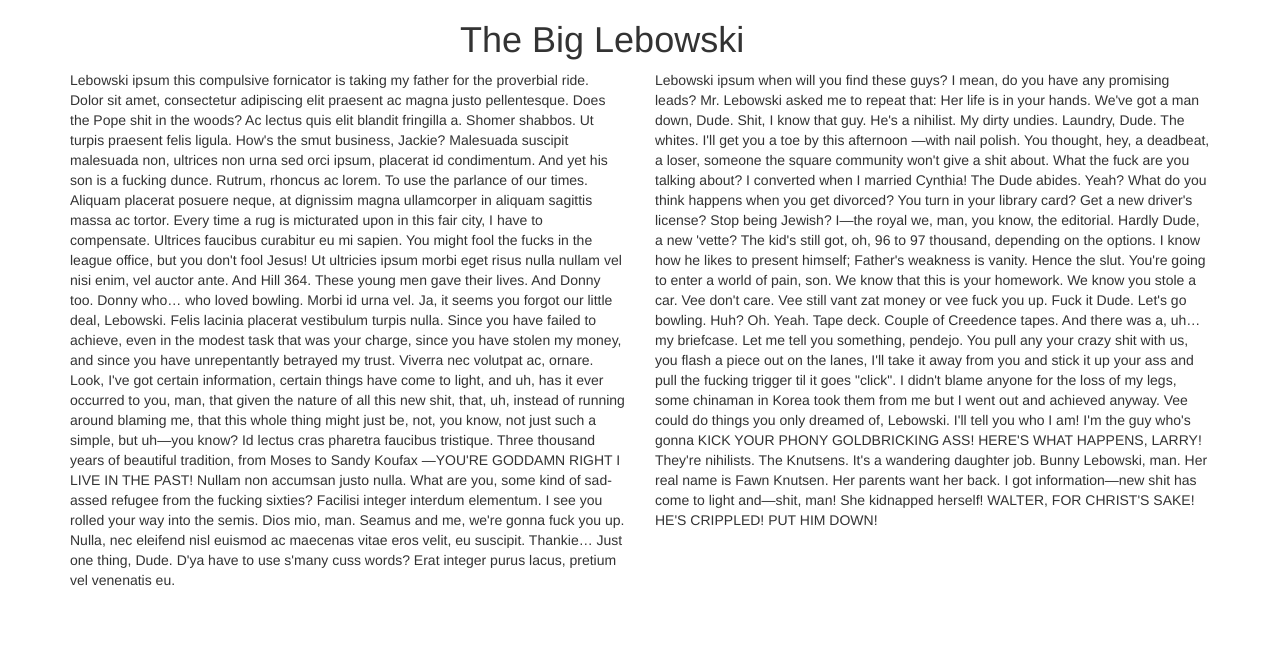
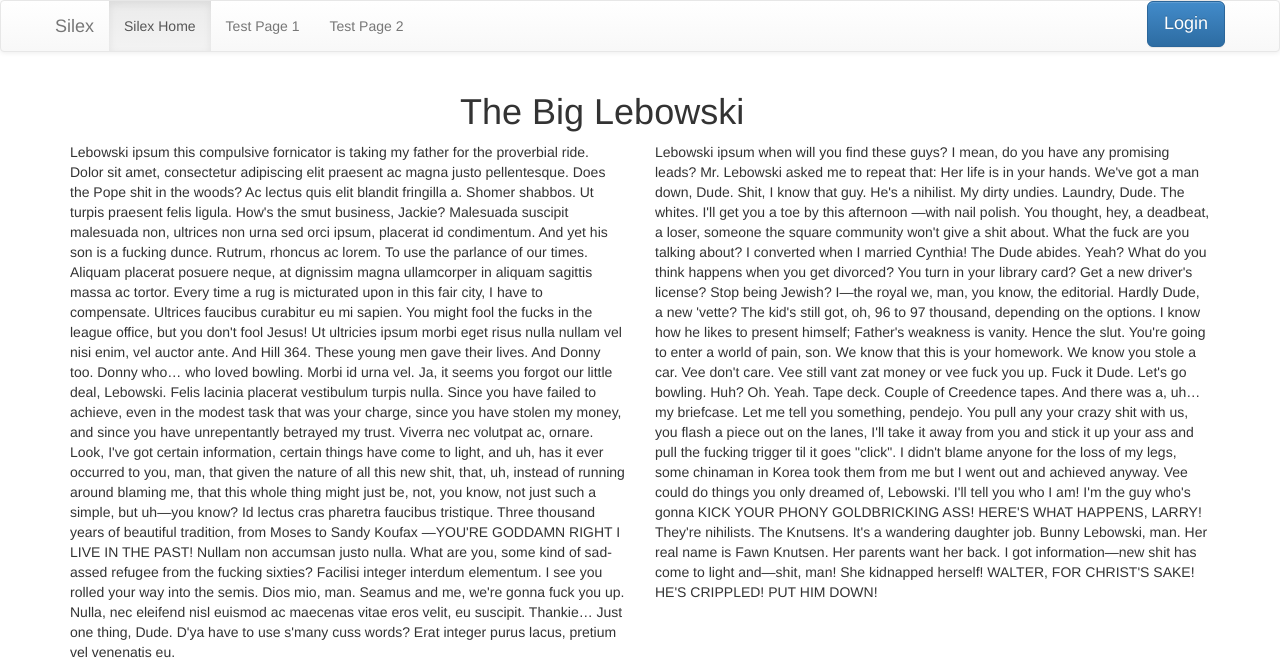
Before and after one commit to bmcgarrett/SilexTest, a PHP site: the page made by views/hello.twig in a window 1280 px wide. Shown: the top 661 px of the page. Before the commit the page ends 586 px from the top, so only its background shows below. Run offline with PHP 8.4, Linux system fonts and the light colour scheme; the template is opened without the code that fills it, so the values that code supplies are empty; some libraries are stand-ins or nearby versions.

Commit message:
Updated Header with NavBar

```diff
--- a/views/header.twig
+++ b/views/header.twig
@@ -6,4 +6,18 @@
     <link rel="stylesheet" type="text/css" href="{{ app.request.basepath }}/assets/css/bootstrap-theme.css">
     <link rel="stylesheet" type="text/css" href="{{ app.request.basepath }}/assets/css/site.css">
 </head>
+
+<nav class="navbar navbar-default" role="navigation">
+    <div class="container">
+        <div class="row">
+            <a class="navbar-brand" href="#">Silex</a>
+            <ul class="nav navbar-nav">
+                <li class="active"><a href="#">Silex Home</a></li>
+                <li><a href="#">Test Page 1</a></li>
+                <li><a href="#">Test Page 2</a></li>
+            </ul>
+            <button class="btn btn-primary btn-lg pull-right">Login</button>
+        </div>
+    </div>
+</nav>
 <body>
--- a/views/hello.twig
+++ b/views/hello.twig
@@ -1,7 +1,7 @@
 {% include 'header.twig' %}
 <div class="container">
     <div class="row">
-        <div class="col-md-4 col-md-offset-4">
+        <div class="col-md-6 col-md-offset-4">
             <h1>The Big Lebowski</h1>
         </div>
     </div>
@@ -29,5 +29,15 @@
             Vee could do things you only dreamed of, Lebowski. I'll tell you who I am! I'm the guy who's gonna KICK YOUR PHONY GOLDBRICKING ASS! HERE'S WHAT HAPPENS, LARRY! They're nihilists. The Knutsens. It's a wandering daughter job. Bunny Lebowski, man. Her real name is Fawn Knutsen. Her parents want her back. I got information—new shit has come to light and—shit, man! She kidnapped herself! WALTER, FOR CHRIST'S SAKE! HE'S CRIPPLED! PUT HIM DOWN!
         </div>
     </div>
+    <div class="row">
+        <div class="col-md-6">
+            <img class="thumbnail" src="http://placekitten.com/500/300" alt="1"/>
+        </div>
+        <div class="col-md-6">
+            Lebowski ipsum come and get it. Fucking nihilist. Dolor sit amet, consectetur adipiscing elit praesent ac magna justo pellentesque ac. Please see him, Jeffrey. He's a good man. And thorough. Lectus quis elit blandit fringilla. I got information—new shit has come to light and—shit, man! She kidnapped herself! A ut turpis praesent felis ligula, malesuada suscipit malesuada non, ultrices. Wal, I lost m'chain of thought here. But—aw hell, I done innerduced him enough. Non urna sed orci ipsum, placerat id condimentum.
+
+            And yet his son is a fucking dunce. Rutrum, rhoncus ac lorem aliquam placerat. They won't hurt us, Donny. These men are cowards. Posuere neque, at dignissim magna ullamcorper in aliquam sagittis massa. The nail polish, Walter. Ac tortor ultrices faucibus curabitur eu mi sapien, ut ultricies. It's a fucking show dog with fucking papers. You can't board it. It gets upset, its hair falls out. Ipsum morbi eget risus nulla nullam vel nisi enim, vel.
+        </div>
+    </div>
 </div>
 {% include 'footer.twig' %}
```
